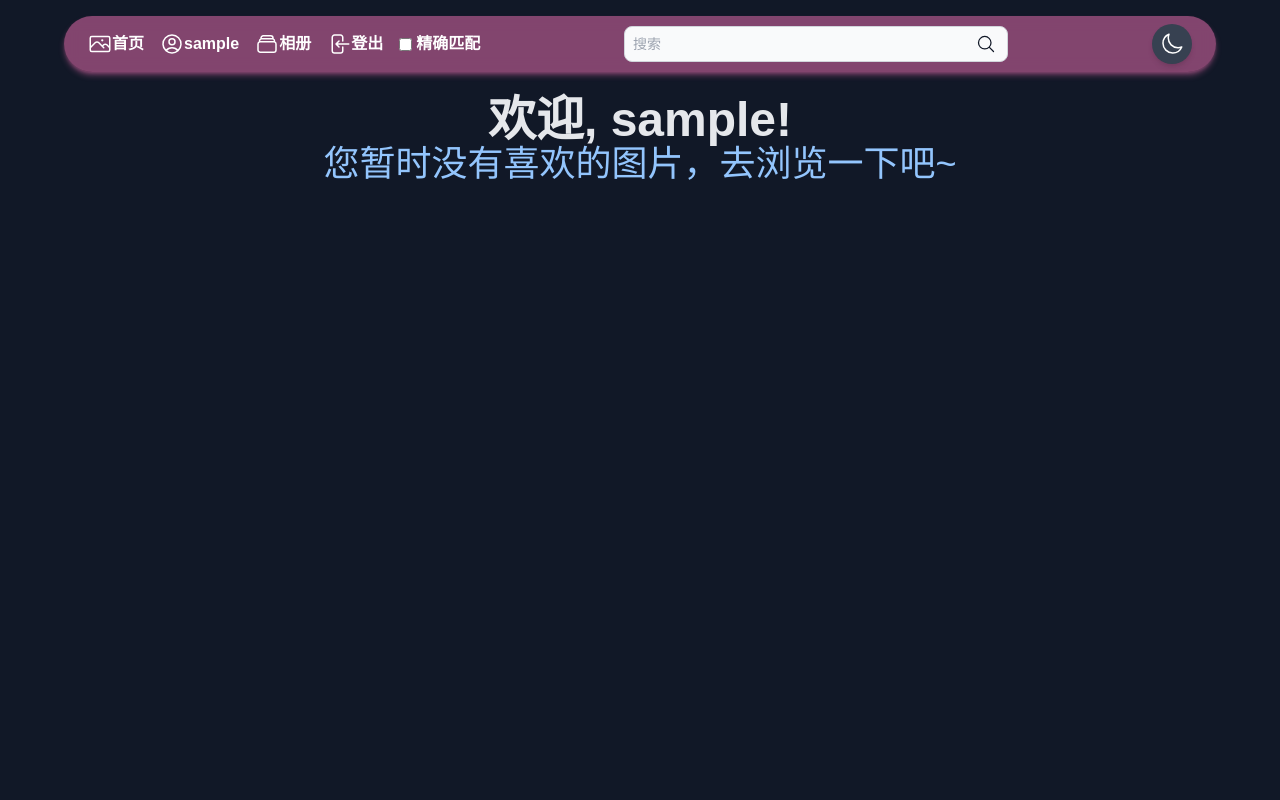
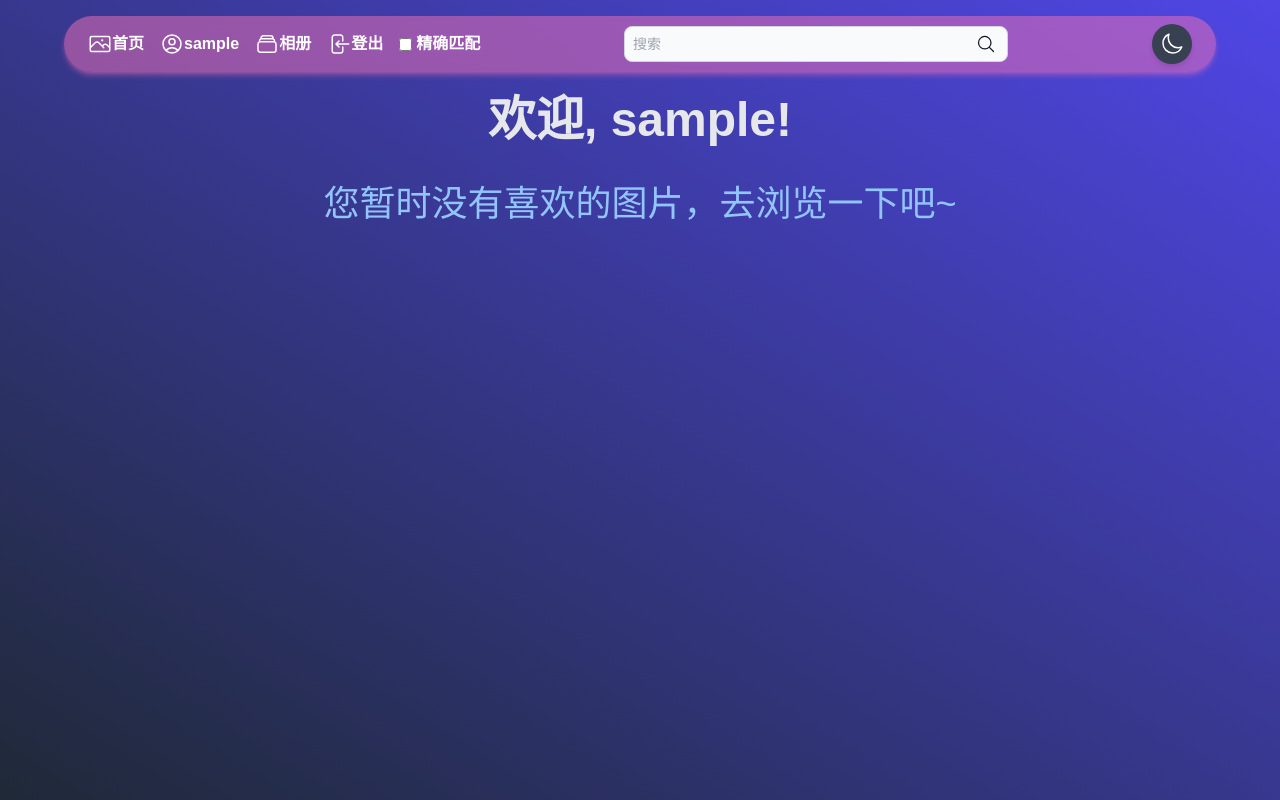
Before and after one commit to a-M1NG/PicSearcher, a Flask app: page /admin in a window 1280 px wide. Run offline with Flask 3, Linux system fonts and the light colour scheme; a user stored in the database is signed in; data that the repository does not hold is empty; some web fonts are replaced.

Commit message:
更新应用配置，更改页面底部链接，增强渐变背景效果，调整样式以支持深色模式

```diff
--- a/app.py
+++ b/app.py
@@ -429,4 +429,4 @@
 
 if __name__ == "__main__":
     # Talisman(app, force_https=True)
-    app.run(host="localhost", port=5000, debug=True, threaded=True)
+    app.run(host="0.0.0.0", port=5000, debug=False, threaded=True)
--- a/static/css/main.css
+++ b/static/css/main.css
@@ -596,11 +596,11 @@
 
 .shadow-blue-custom {
   box-shadow:
-            0 -4px 6px -1px #3b82f6,
-
-            4px 0 6px -1px #3b82f6,
-
-            0 4px 6px -1px #3b82f6;
+        0 -4px 6px -1px #3b82f6,
+
+        4px 0 6px -1px #3b82f6,
+
+        0 4px 6px -1px #3b82f6;
   /* 下影子 */
 }
 
@@ -695,6 +695,11 @@
   margin-right: 0.25rem;
 }
 
+.mx-64 {
+  margin-left: 16rem;
+  margin-right: 16rem;
+}
+
 .mx-auto {
   margin-left: auto;
   margin-right: auto;
@@ -711,6 +716,10 @@
 
 .mb-1 {
   margin-bottom: 0.25rem;
+}
+
+.mb-10 {
+  margin-bottom: 2.5rem;
 }
 
 .mb-12 {
@@ -1165,11 +1174,6 @@
   background-color: rgb(249 250 251 / var(--tw-bg-opacity));
 }
 
-.bg-green-500 {
-  --tw-bg-opacity: 1;
-  background-color: rgb(34 197 94 / var(--tw-bg-opacity));
-}
-
 .bg-pink-100 {
   --tw-bg-opacity: 1;
   background-color: rgb(252 231 243 / var(--tw-bg-opacity));
@@ -1459,6 +1463,11 @@
 .text-black {
   --tw-text-opacity: 1;
   color: rgb(0 0 0 / var(--tw-text-opacity));
+}
+
+.text-blue-300 {
+  --tw-text-opacity: 1;
+  color: rgb(147 197 253 / var(--tw-text-opacity));
 }
 
 .text-blue-600 {
@@ -1619,8 +1628,31 @@
   src: url(../fonts/HarmonyOS_Sans_SC_Regular.ttf) format('truetype');
 }
 
+:root {
+  --gradient-from: #3b82f6;
+  /* blue-500 */
+  --gradient-to: #a855f7;
+  /* purple-500 */
+}
+
+.dark {
+  --gradient-from: #1f2937;
+  /* gray-800 */
+  --gradient-to: #4f46e5;
+  /* indigo-700 */
+}
+
+.bg-gradient-custom {
+  background-image: linear-gradient(to top right, var(--gradient-from), var(--gradient-to));
+}
+
+.smooth--trans2 {
+  transition: background-image 0.5s ease-in-out;
+}
+
 .smooth--trans {
   transition-property: all;
+  transition-property: color, background-color, border-color, text-decoration-color, fill, stroke;
   transition-duration: 300ms;
   transition-timing-function: cubic-bezier(0.4, 0, 0.2, 1);
 }
@@ -1778,11 +1810,6 @@
   background-color: rgb(255 255 255 / var(--tw-bg-opacity));
 }
 
-.hover\:bg-green-600:hover {
-  --tw-bg-opacity: 1;
-  background-color: rgb(22 163 74 / var(--tw-bg-opacity));
-}
-
 .hover\:fill-gray-300:hover {
   fill: #d1d5db;
 }
@@ -1824,11 +1851,6 @@
 .hover\:text-gray-700:hover {
   --tw-text-opacity: 1;
   color: rgb(55 65 81 / var(--tw-text-opacity));
-}
-
-.hover\:text-red-700:hover {
-  --tw-text-opacity: 1;
-  color: rgb(185 28 28 / var(--tw-text-opacity));
 }
 
 .hover\:underline:hover {
@@ -2101,6 +2123,12 @@
   --tw-shadow: var(--tw-shadow-colored);
 }
 
+.dark\:backdrop-blur:is(.dark *) {
+  --tw-backdrop-blur: blur(8px);
+  -webkit-backdrop-filter: var(--tw-backdrop-blur) var(--tw-backdrop-brightness) var(--tw-backdrop-contrast) var(--tw-backdrop-grayscale) var(--tw-backdrop-hue-rotate) var(--tw-backdrop-invert) var(--tw-backdrop-opacity) var(--tw-backdrop-saturate) var(--tw-backdrop-sepia);
+  backdrop-filter: var(--tw-backdrop-blur) var(--tw-backdrop-brightness) var(--tw-backdrop-contrast) var(--tw-backdrop-grayscale) var(--tw-backdrop-hue-rotate) var(--tw-backdrop-invert) var(--tw-backdrop-opacity) var(--tw-backdrop-saturate) var(--tw-backdrop-sepia);
+}
+
 .dark\:hover\:bg-gray-300:hover:is(.dark *) {
   --tw-bg-opacity: 1;
   background-color: rgb(209 213 219 / var(--tw-bg-opacity));
--- a/templates/admin.html
+++ b/templates/admin.html
@@ -9,18 +9,21 @@
     <title>管理页</title>
 </head>
 
-<body class="bg-gray-50 dark:bg-gray-900 font-sans_light dark:font-sans_light smooth--trans flex flex-col min-h-screen">
+<body class="bg-gradient-custom font-sans_light dark:font-sans_light smooth--trans2 flex flex-col min-h-screen">
     <script src="../static/js/global.js"></script>
     {% include './modules/navBar.html' %}
     <div id="message" class="mb-4"></div>
 
     <div class="flex-grow px-5 smooth--trans">
-        <div class="relative flex-grow items-center top-20">
-            <p class="text-5xl font-semibold text-gray-800 dark:text-gray-200 text-center">欢迎, {{ Username }}!</p>
+        <div class="relative flex-grow justify-center items-center top-20">
+
+            <p class="text-5xl font-semibold text-gray-800 dark:text-gray-200 text-center mb-10">欢迎, {{ Username }}!</p>
             {% if images %}
+            <div class="flex justify-center items-center top-20">
                 <p
                     class="text-center cursor-default text-4xl font-light font-sans_light text-blue-600 dark:text-blue-300 hover:text-blue-500 dark:hover:text-gray-200 smooth--trans">
                     您喜欢的图片</p>
+            </div>
             <div class="flex-grow px-5 smooth--trans">
                 <div class="container px-8 py-8 my-28 max-w-none">
                     {% if images %}
@@ -46,13 +49,16 @@
             </div>
             {% else %}
             <p
-                class="text-center cursor-default text-4xl font-light font-sans_light text-blue-600 dark:text-blue-300 hover:text-blue-500 dark:hover:text-gray-200 smooth--trans">
+                class="text-center cursor-default text-4xl font-light font-sans_light text-blue-300 dark:text-blue-300 hover:text-blue-400 dark:hover:text-gray-200 smooth--trans">
                 您暂时没有喜欢的图片，去浏览一下吧~</p>
             {% endif %}
 
             {% if Username == 'admin' %}
-            <div class="px-8 py-8 my-28 max-w-none">
-                <h3 class="text-xl font-medium text-gray-700 dark:text-gray-300">用户管理</h3>
+            <div class="flex-grow px-5 smooth--trans">
+                <div class="px-8 py-8 my-28 max-w-none mx-64">
+                    <div class="flex justify-center items-center top-20">
+                        <p class="text-5xl font-medium text-gray-700 dark:text-gray-300">用户管理</p>
+                    </div>
                     <div class="mt-4 bg-white dark:bg-gray-800 p-4 rounded-lg shadow-md smooth--trans">
                         <ul class="space-y-4" id="userList">
                             {% for user in users %}
@@ -92,6 +98,7 @@
                                 </div>
                             </li>
                         </ul>
+                    </div>
                 </div>
             </div>
             {% endif %}
--- a/templates/gallery.html
+++ b/templates/gallery.html
@@ -111,7 +111,8 @@
     </style>
 </head>
 
-<body class="bg-gray-50 dark:bg-gray-900 font-sans_light dark:font-sans_light smooth--trans flex flex-col">
+<body
+    class="bg-gradient-to-tr from-blue-500 to-purple-500 dark:from-gray-800 dark:to-indigo-700 font-sans_light dark:font-sans_light smooth--trans flex flex-col">
     <script>
         function toggleDarkMode() {
             document.documentElement.classList.toggle('dark');
@@ -325,7 +326,8 @@
 
         <!-- Copyright -->
         <div class="mt-2">
-            <a href="#" class="text-gray-400 font-semibold hover:underline hover:text-blue-400">© M1NG</a>
+            <a href="https://github.com/a-M1NG/PicSearcher"
+                class="text-gray-400 font-semibold hover:underline hover:text-blue-400" title="前往GitHub">© M1NG</a>
         </div>
     </footer>
     <div id="myModal" class="modal" onclick="closeModal(event)">
```
Also changed, not shown: static/src/input.css (+26 -5 lines), templates/login.html (+7 -7 lines), templates/search.html (+4 -3 lines). Lines whose indentation alone changed are shown as unchanged.
